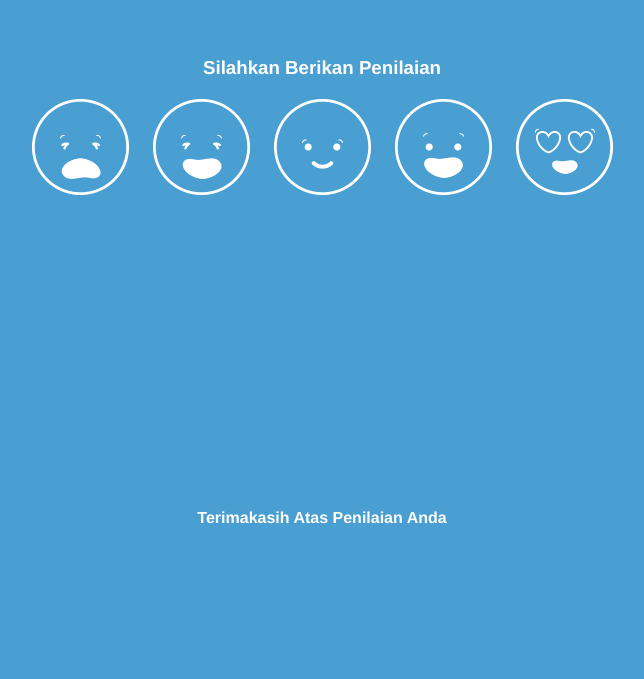
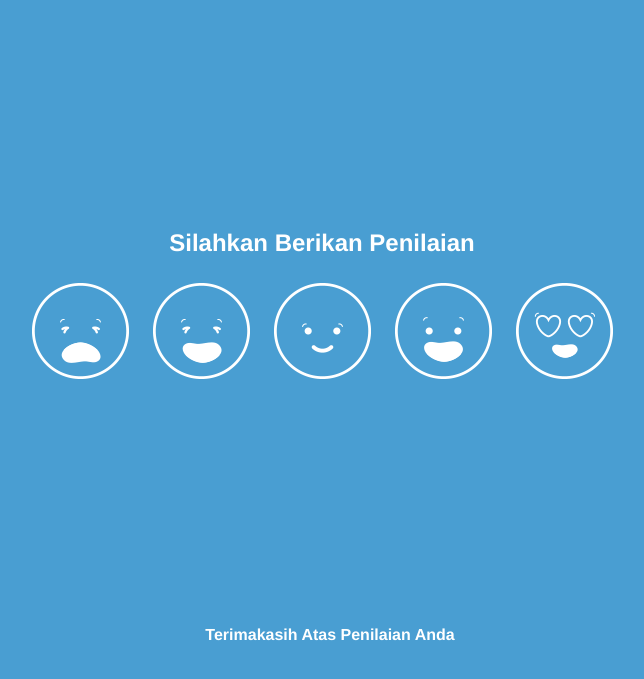
Before and after one commit to romanbatavi/polling-vue, a Vue app: page / in a window 1280 px wide. Shown: the part 115-794 px from the top of the page, without its empty margins (318-962 px from the left). Built offline with nearby package versions, Linux system fonts and the light colour scheme.

Commit message:
create localStorage for emoticon

```diff
--- a/src/components/Vote.vue
+++ b/src/components/Vote.vue
@@ -3,6 +3,8 @@
     <button v-for="(emoticon, index) in emoticons"
                     :key="index"
                     :id="emoticon"
+                    :value="emoticon"
+                    @click="vote"
                     class="btn-emoticon">
     </button>
   </div>
@@ -18,6 +20,13 @@ export default {
   data: function(){
     return {
       emoticons: ['very-bad','bad','ok','good','excellent']
+    }
+  },
+  methods:{
+    vote(e){
+      var voted = e.target.value
+
+      localStorage.setItem('vote',voted);
     }
   }
 };
--- a/src/views/Home.vue
+++ b/src/views/Home.vue
@@ -34,4 +34,13 @@ export default {
   section {
     width: 100%;
   }
+
+  .finish{
+    position: absolute;
+    bottom: 20px;
+  }
+
+  .give-ur-vote{
+    font-size: 24px;
+  }
 </style>
```
